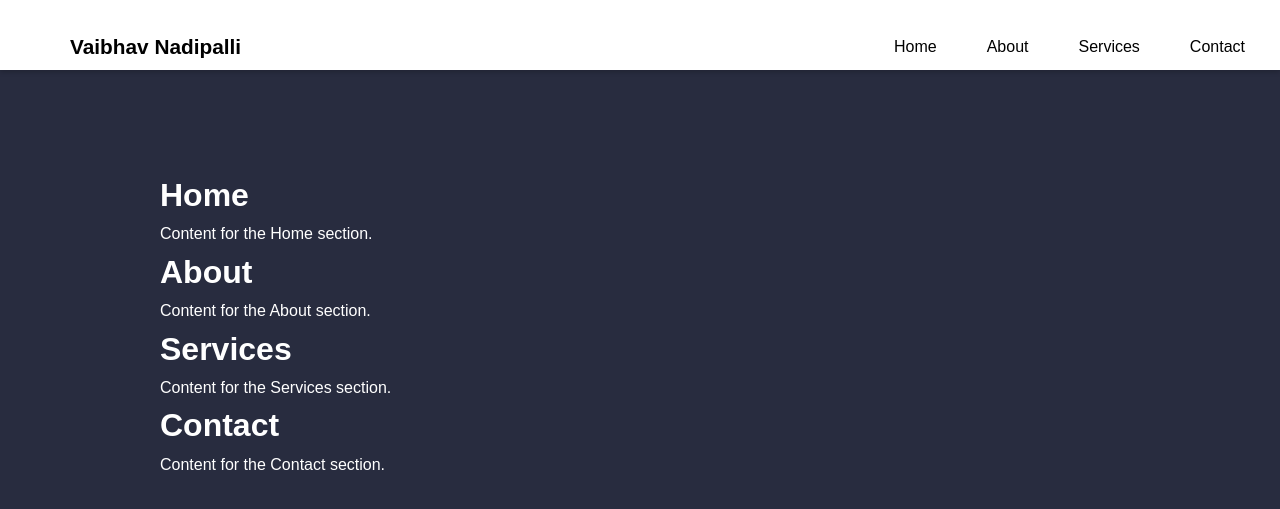
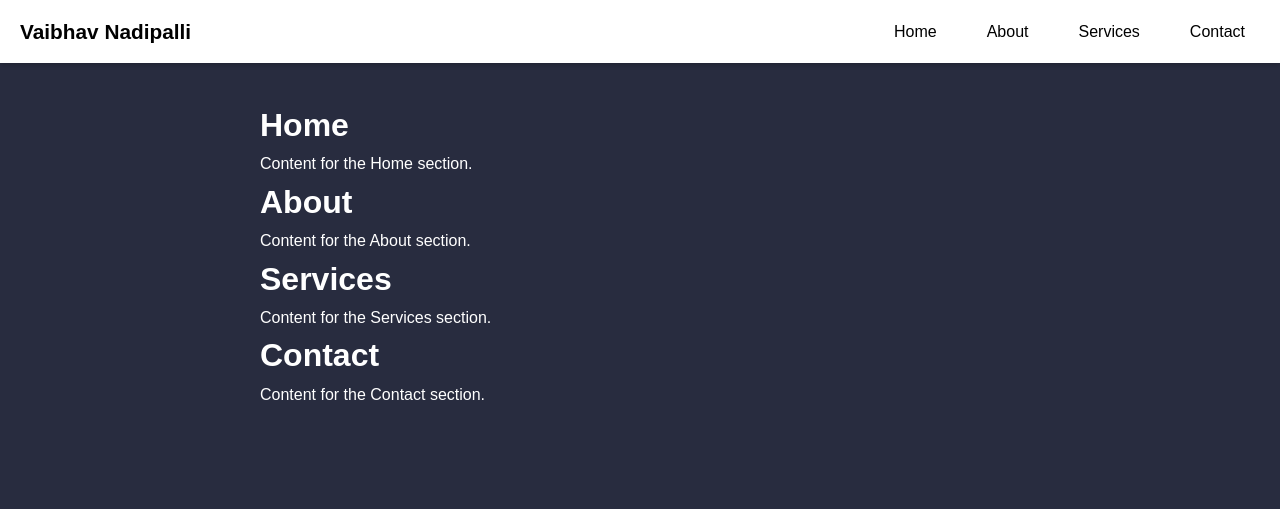
Before and after one commit to Vaibhav-Nadipalli/vaibhav-nadipalli.github.io, a Jekyll site: the page built from index.markdown, in a window 1280 px wide. Shown: the top 509 px of the page. Built offline with Jekyll 4.4.1, drawn with Linux system fonts in a browser that asks for light colours.

Commit message:
Update styles.css

```diff
--- a/assets/css/styles.css
+++ b/assets/css/styles.css
@@ -23,23 +23,22 @@ header {
     width: 100%;
     top: 0;
     z-index: 1000;
-    padding: 20px 20px; /* Adjusted padding for spacing */
+    padding: 15px 0; /* Vertical padding */
     box-shadow: 0 2px 5px rgba(0,0,0,0.2);
-    height: 70px;
 }
 
 .nav-container {
     display: flex;
     justify-content: space-between;
     align-items: center;
+    padding: 0 20px; /* Horizontal padding */
 }
 
 .nav-title {
-    font-size: 1.3em; /* Smaller font size */
+    font-size: 1.3em; /* Font size */
     color: #000; /* Black color */
     margin: 0; /* Reset margin */
-    padding: 10px 0; /* Padding for spacing */
-    margin-left: 50px; /* Adjusted margin for left spacing */
+    padding: 0; /* Reset padding */
 }
 
 .nav-links {
@@ -63,13 +62,14 @@ header {
 }
 
 .nav-links li a:hover {
-    color: #0000FF; /* blue text on hover */
+    background-color: #f0f0f0; /* Light grey background on hover */
+    color: #000; /* Black text on hover */
 }
 
 /* Main content area */
 main {
-    max-width: 1000px;
-    margin: 150px auto 20px; /* Adjusted margin to account for fixed header and center vertically */
+    max-width: 800px;
+    margin: 80px auto 20px; /* Adjusted margin to account for fixed header */
     padding: 20px;
     background-color: #282c3f; /* Dark navy background */
     color: #fff;
```
